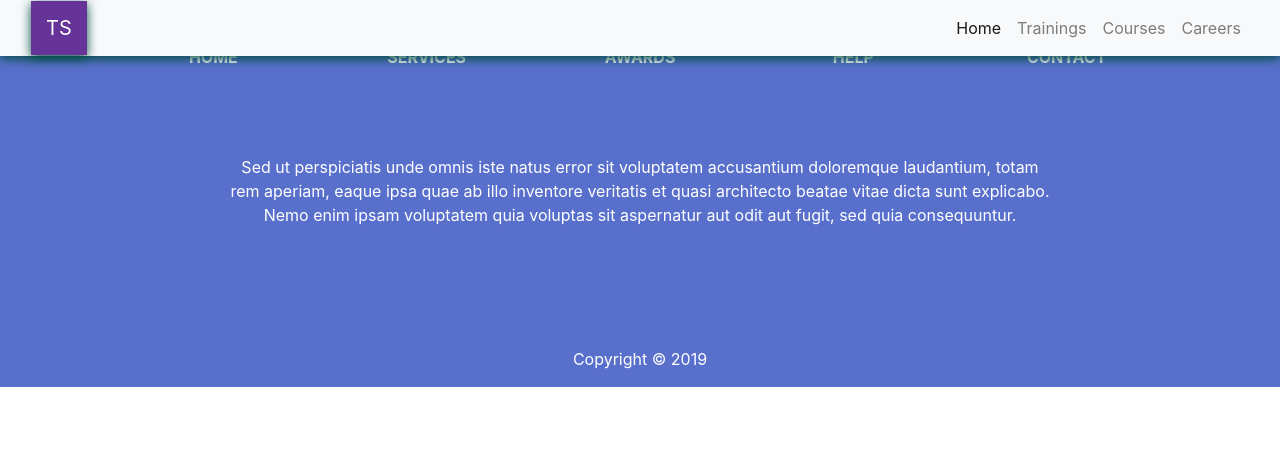
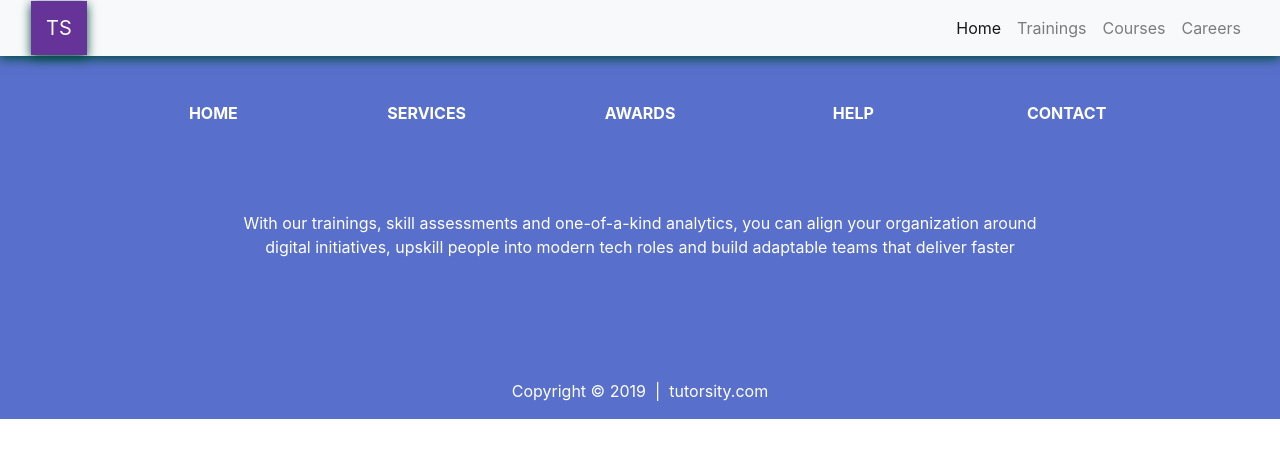
Before and after one commit to tutorsity/branding_Vue, a Vue app: page /training in a window 1280 px wide. Shown: the top 458 px of the page. Built offline with nearby package versions, Linux system fonts and the light colour scheme.

Commit message:
few updates

```diff
--- a/src/blocks/footer-panel/views/footer-panel.vue
+++ b/src/blocks/footer-panel/views/footer-panel.vue
@@ -41,6 +41,7 @@ export default class FooterPanel extends Vue {
 
                         <div class="col-md-2 mb-3">
                             <h6 class="text-uppercase font-weight-bold">
+                                <i class="glyphicon glyphicon-phone-alt"> </i>
                                 <a>Contact</a>
                             </h6>
                         </div>
@@ -48,11 +49,7 @@ export default class FooterPanel extends Vue {
 
                     <div class="row d-flex text-center justify-content-center mb-md-0 mb-4">
                         <div class="col-md-8 col-12 mt-5">
-                            <p>Sed ut perspiciatis unde omnis iste natus error sit voluptatem
-                              accusantium doloremque laudantium, totam rem
-                              aperiam, eaque ipsa quae ab illo inventore veritatis et quasi architecto beatae vitae dicta sunt
-                              explicabo.
-                      Nemo enim ipsam voluptatem quia voluptas sit aspernatur aut odit aut fugit, sed quia consequuntur.</p>
+                            <p>With our trainings, skill assessments and one-of-a-kind analytics, you can align your organization around digital initiatives, upskill people into modern tech roles and build adaptable teams that deliver faster</p>
                         </div>
                     </div>
 
@@ -79,15 +76,15 @@ export default class FooterPanel extends Vue {
                                     <i class="fab fa-instagram fa-lg white-text mr-4"> </i>
                                 </a>
 
-                                <a class="pin-ic">
-                                    <i class="fab fa-pinterest fa-lg white-text"> </i>
+                                <a class="">
+                                    <i class="glyphicon glyphicon-phone-alt"> </i>
                                 </a>
                             </div>
                         </div>
                     </div>
                 </div>
-                <div class="footer-copyright text-center py-3">Copyright © 2019
-                 <!-- <a>tutorsity.com</a>  -->
+                <div class="footer-copyright text-center py-3">Copyright © 2019 &nbsp;|&nbsp;
+                 <a>tutorsity.com</a>
                 </div>
             </footer>
 </template>
--- a/src/blocks/top-panel/views/top-panel.vue
+++ b/src/blocks/top-panel/views/top-panel.vue
@@ -11,7 +11,7 @@
                             <router-link to="/" class="nav-link">Home</router-link>
                             </li>
                             <li class="nav-item">
-                            <router-link to="/about" class="nav-link">Trainings</router-link>
+                            <router-link to="/training" class="nav-link">Trainings</router-link>
                             </li>
                             <li class="nav-item">
                                 <a class="nav-link" href="#">Courses</a>
--- a/src/business-components/home/views/home.vue
+++ b/src/business-components/home/views/home.vue
@@ -42,8 +42,8 @@
                 </header>
                 <section class="py-5">
                     <div class="container-fluid">
-                        <h1 class="display-4">Full Page Image Slider</h1>
-                        <p class="lead">The background images for the slider are set directly in the HTML using inline CSS. The images in this snippet are from <a href="https://unsplash.com">Unsplash</a>, taken by <a href="https://unsplash.com/@joannakosinska">Joanna Kosinska</a>!</p>
+                        <h1 class="display-4">RIGHT PLACE, RIGHT CHOICE</h1>
+                        <p class="lead">With our platform, you can quantify your skills, grow in your role and stay relevant on critical topics</p>
                     </div>
                 </section>
             </div>
--- /dev/null
+++ b/src/business-components/training/views/training.vue
@@ -0,0 +1,17 @@
+<template>
+  <div>
+      <h1>Trainings. Coming soon...</h1>
+  </div>
+</template>
+
+<style lang="scss" scoped>
+
+</style>
+
+
+<script lang="ts">
+import { Component, Vue } from 'vue-property-decorator';
+
+@Component
+export default class Training extends Vue {}
+</script>
--- a/src/router.ts
+++ b/src/router.ts
@@ -1,6 +1,7 @@
 import Vue from 'vue';
 import Router from 'vue-router';
 import Home from './business-components/home/views/home.vue';
+import Training from './business-components/training/views/training.vue';
 
 Vue.use(Router);
 
@@ -13,13 +14,18 @@ export default new Router({
       name: 'home',
       component: Home,
     },
+    {
+      path: '/training',
+      name: 'training',
+      component: Training,
+    },
     // {
-    //   path: '/about',
-    //   name: 'about',
+    //   path: '/training',
+    //   name: 'training',
     //   // route level code-splitting
     //   // this generates a separate chunk (about.[hash].js) for this route
     //   // which is lazy-loaded when the route is visited.
-    //   component: () => import(/* webpackChunkName: "about" */ './views/about.vue'),
+    //   component: () => import(/* webpackChunkName: "about" */ './views/training.vue'),
     // },
   ],
 });
```
